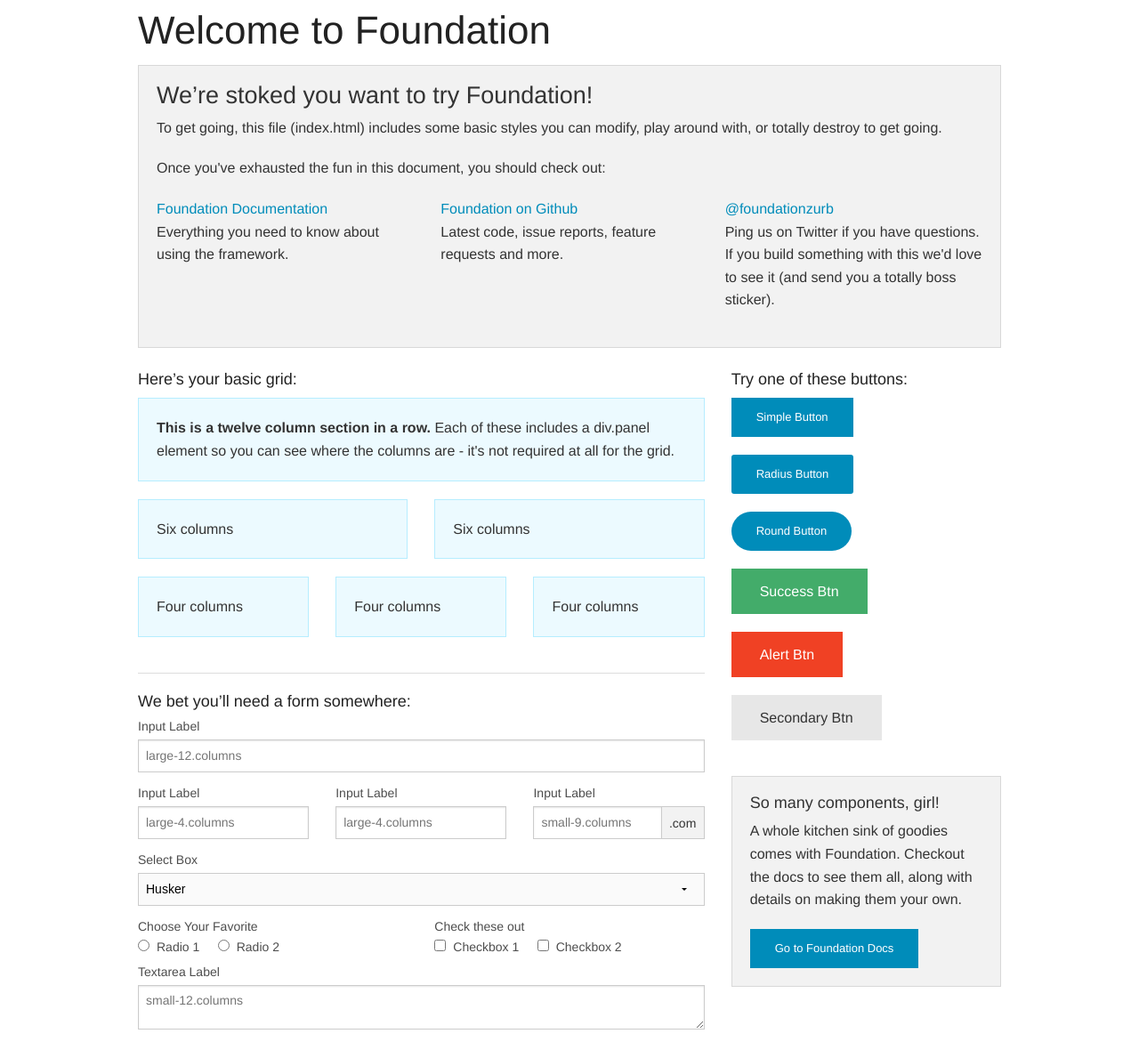
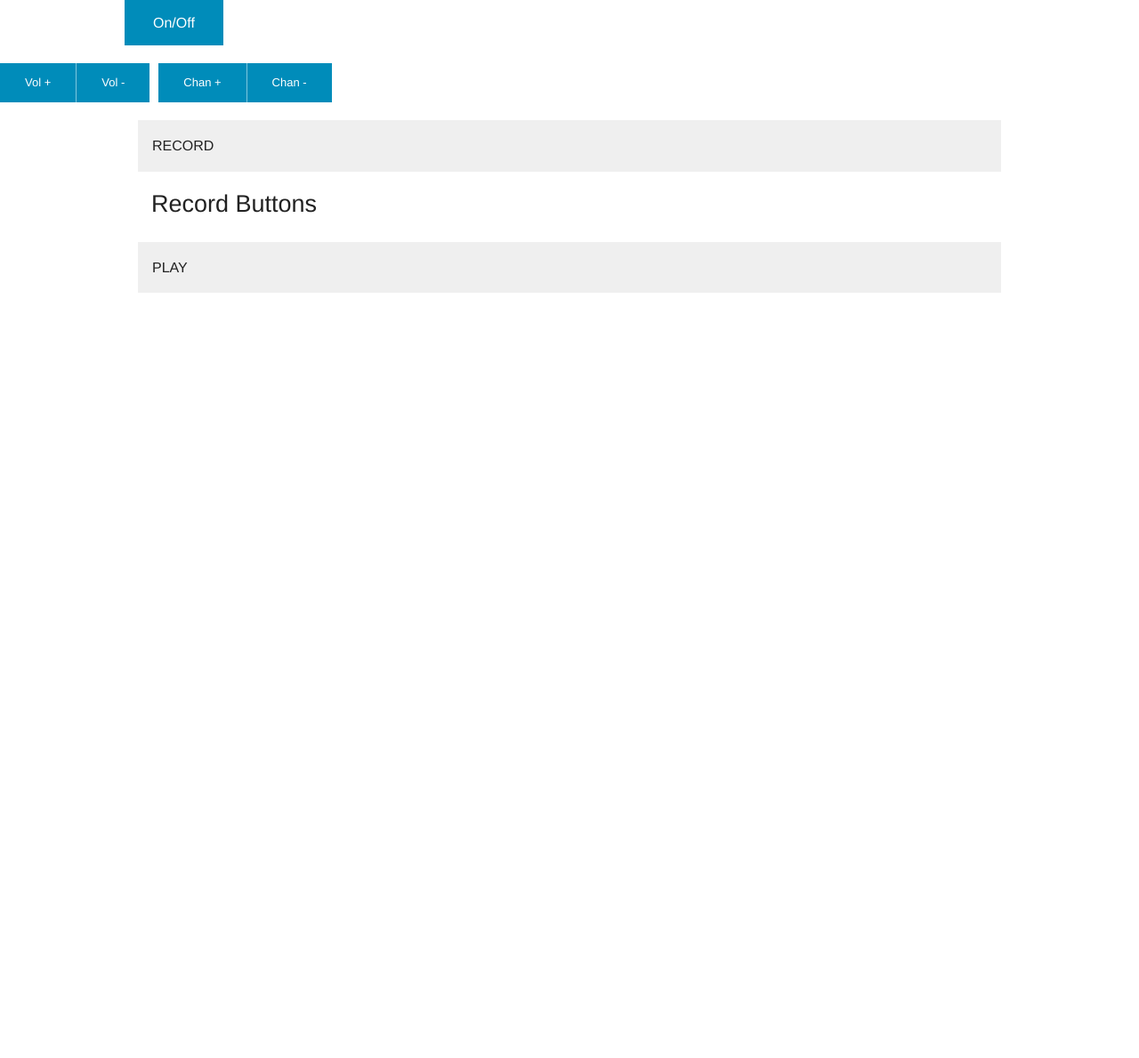
Before and after one commit to Jchurchill49/test, a plain HTML site: page index.html in a window 1280 px wide. Shown: the whole page at 89% size. After the commit the page ends 800 px from the top, so only its background shows below. Drawn offline with Linux system fonts and the light colour scheme.

Commit message:
/Users/jchurchill72/Desktop/test

```diff
--- a/index.html
+++ b/index.html
@@ -5,157 +5,65 @@
     <meta name="viewport" content="width=device-width, initial-scale=1.0" />
     <title>Foundation | Welcome</title>
     <link rel="stylesheet" href="css/foundation.css" />
+    <link rel="stylesheet" href="css/styles.css" />
     <script src="js/vendor/modernizr.js"></script>
   </head>
   <body>
 
       <div class="row">
-      <div class="large-12 columns">
-        <h1>Welcome to Foundation</h1>
-      </div>
+          <div class="small-12 columns"></div>
+
+            <a href="#" class="button">On/Off</a>
+
       </div>
 
-    <div class="row">
-      <div class="large-12 columns">
-      	<div class="panel">
-	        <h3>We&rsquo;re stoked you want to try Foundation! </h3>
-	        <p>To get going, this file (index.html) includes some basic styles you can modify, play around with, or totally destroy to get going.</p>
-	        <p>Once you've exhausted the fun in this document, you should check out:</p>
-	        <div class="row">
-	        	<div class="large-4 medium-4 columns">
-	    		<p><a href="http://foundation.zurb.com/docs">Foundation Documentation</a><br />Everything you need to know about using the framework.</p>
-	    	</div>
-	        	<div class="large-4 medium-4 columns">
-	        		<p><a href="http://github.com/zurb/foundation">Foundation on Github</a><br />Latest code, issue reports, feature requests and more.</p>
-	        	</div>
-	        	<div class="large-4 medium-4 columns">
-	        		<p><a href="http://twitter.com/foundationzurb">@foundationzurb</a><br />Ping us on Twitter if you have questions. If you build something with this we'd love to see it (and send you a totally boss sticker).</p>
-	        	</div>
-					</div>
+      <!--Volume-->
+
+ <div class="button-bar">
+  <ul class="button-group">
+    <li><a href="#" class="small button">Vol +</a></li>
+    <li><a href="#" class="small button">Vol -</a></li>
+   </ul>
+
+     <ul class="button-group">
+    <li><a href="#" class="small button">Chan +</a></li>
+    <li><a href="#" class="small button">Chan -</a></li>
+   </ul>
+
 </div>
     </div>
         </div>
 
+
+      </div>
+      <!--end chan and vol-->
+ <!--record/play-->
       <div class="row">
-      <div class="large-8 medium-8 columns">
-        <h5>Here&rsquo;s your basic grid:</h5>
-        <!-- Grid Example -->
+          <div class="small-12 columns">
 
-        <div class="row">
-          <div class="large-12 columns">
-            <div class="callout panel">
-              <p><strong>This is a twelve column section in a row.</strong> Each of these includes a div.panel element so you can see where the columns are - it's not required at all for the grid.</p>
+<dl class="accordion" data-accordion>
+  <dd>
+    <a href="#panel1">RECORD</a>
+    <div id="panel1" class="content active">
+      <h3> Record Buttons</h3>
+
     </div>
+  </dd>
+  <dd>
+    <a href="#panel2">PLAY</a>
+    <div id="panel2" class="content">
+      <h3>play</h3>
     </div>
-        </div>
-        <div class="row">
-          <div class="large-6 medium-6 columns">
-            <div class="callout panel">
-              <p>Six columns</p>
-            </div>
-          </div>
-          <div class="large-6 medium-6 columns">
-            <div class="callout panel">
-              <p>Six columns</p>
-            </div>
-          </div>
-        </div>
-        <div class="row">
-          <div class="large-4 medium-4 small-4 columns">
-            <div class="callout panel">
-              <p>Four columns</p>
-            </div>
-          </div>
-          <div class="large-4 medium-4 small-4 columns">
-            <div class="callout panel">
-              <p>Four columns</p>
-            </div>
-          </div>
-          <div class="large-4 medium-4 small-4 columns">
-            <div class="callout panel">
-              <p>Four columns</p>
-            </div>
-          </div>
+  </dd>
+
+</dl>
+
+
         </div>
 
-        <hr />
-
-        <h5>We bet you&rsquo;ll need a form somewhere:</h5>
-        <form>
-				  <div class="row">
-				    <div class="large-12 columns">
-				      <label>Input Label</label>
-				      <input type="text" placeholder="large-12.columns" />
-				    </div>
-				  </div>
-				  <div class="row">
-				    <div class="large-4 medium-4 columns">
-				      <label>Input Label</label>
-				      <input type="text" placeholder="large-4.columns" />
-				    </div>
-				    <div class="large-4 medium-4 columns">
-				      <label>Input Label</label>
-				      <input type="text" placeholder="large-4.columns" />
-				    </div>
-				    <div class="large-4 medium-4 columns">
-				      <div class="row collapse">
-				        <label>Input Label</label>
-				        <div class="small-9 columns">
-				          <input type="text" placeholder="small-9.columns" />
-				        </div>
-				        <div class="small-3 columns">
-				          <span class="postfix">.com</span>
-				        </div>
-				      </div>
-				    </div>
-				  </div>
-				  <div class="row">
-				    <div class="large-12 columns">
-				      <label>Select Box</label>
-				      <select>
-				        <option value="husker">Husker</option>
-				        <option value="starbuck">Starbuck</option>
-				        <option value="hotdog">Hot Dog</option>
-				        <option value="apollo">Apollo</option>
-				      </select>
-				    </div>
-				  </div>
-				  <div class="row">
-				    <div class="large-6 medium-6 columns">
-				      <label>Choose Your Favorite</label>
-				      <input type="radio" name="pokemon" value="Red" id="pokemonRed"><label for="pokemonRed">Radio 1</label>
-				      <input type="radio" name="pokemon" value="Blue" id="pokemonBlue"><label for="pokemonBlue">Radio 2</label>
-				    </div>
-				    <div class="large-6 medium-6 columns">
-				      <label>Check these out</label>
-				      <input id="checkbox1" type="checkbox"><label for="checkbox1">Checkbox 1</label>
-				      <input id="checkbox2" type="checkbox"><label for="checkbox2">Checkbox 2</label>
-				    </div>
-				  </div>
-				  <div class="row">
-				    <div class="large-12 columns">
-				      <label>Textarea Label</label>
-				      <textarea placeholder="small-12.columns"></textarea>
-				    </div>
-				  </div>
-				</form>
       </div>
 
-      <div class="large-4 medium-4 columns">
-			  <h5>Try one of these buttons:</h5>
-			  <p><a href="#" class="small button">Simple Button</a><br/>
-        <a href="#" class="small radius button">Radius Button</a><br/>
-        <a href="#" class="small round button">Round Button</a><br/>
-        <a href="#" class="medium success button">Success Btn</a><br/>
-        <a href="#" class="medium alert button">Alert Btn</a><br/>
-        <a href="#" class="medium secondary button">Secondary Btn</a></p>
-				<div class="panel">
-        	<h5>So many components, girl!</h5>
-        	<p>A whole kitchen sink of goodies comes with Foundation. Checkout the docs to see them all, along with details on making them your own.</p>
-        	<a href="http://foundation.zurb.com/docs/" class="small button">Go to Foundation Docs</a>
-        </div>
-      </div>
-    </div>
+
 
     <script src="js/vendor/jquery.js"></script>
     <script src="js/foundation.min.js"></script>
```
Also changed, not shown: 1 other file. Lines whose indentation alone changed are shown as unchanged.
